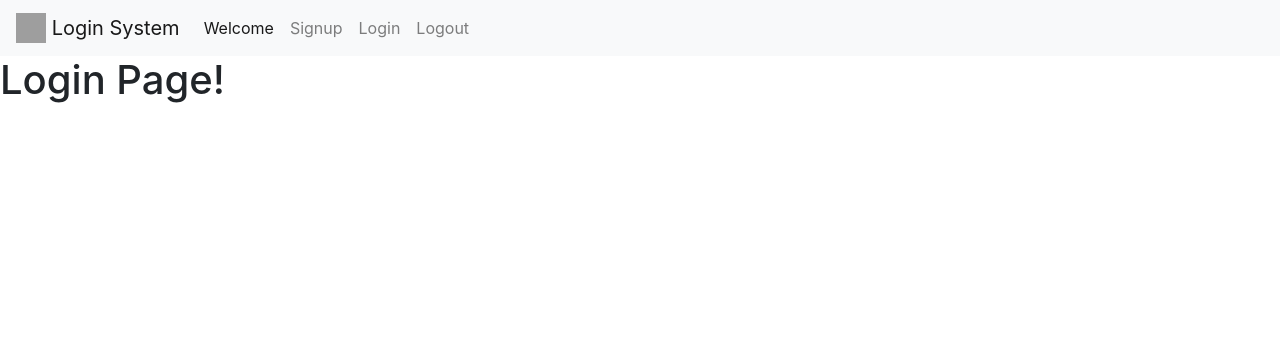
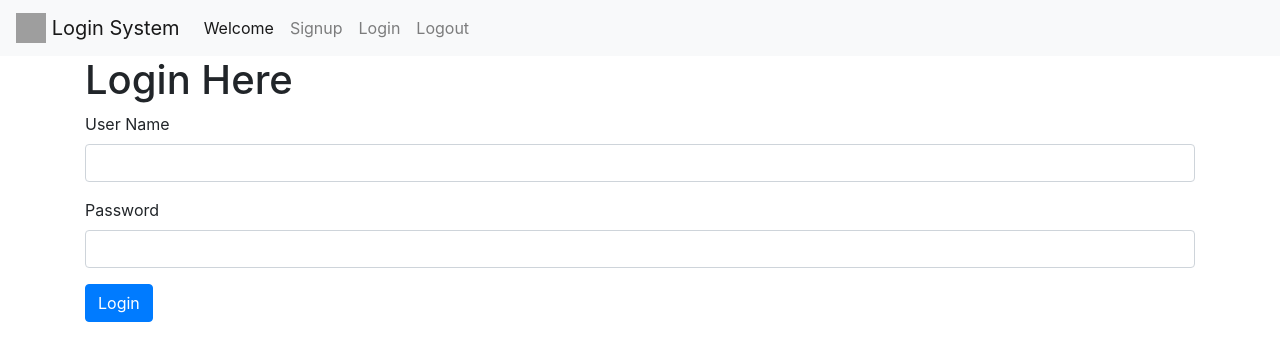
Before and after one commit to d-shaktiranjan/login_system_php, a PHP site: page /login.php in a window 1280 px wide. Shown: the top 361 px of the page. Run offline with PHP 8.4, Linux system fonts and the light colour scheme; grey boxes are pictures that could not be loaded.

Commit message:
bs: added login form

```diff
--- a/login.php
+++ b/login.php
@@ -1,23 +1,47 @@
 <!doctype html>
 <html lang="en">
+
 <head>
   <!-- Required meta tags -->
   <meta charset="utf-8">
   <meta name="viewport" content="width=device-width, initial-scale=1, shrink-to-fit=no">
 
   <!-- Bootstrap CSS -->
-    <link rel="stylesheet" href="https://stackpath.bootstrapcdn.com/bootstrap/4.5.2/css/bootstrap.min.css" integrity="sha384-JcKb8q3iqJ61gNV9KGb8thSsNjpSL0n8PARn9HuZOnIxN0hoP+VmmDGMN5t9UJ0Z" crossorigin="anonymous">
+  <link rel="stylesheet" href="https://stackpath.bootstrapcdn.com/bootstrap/4.5.2/css/bootstrap.min.css"
+    integrity="sha384-JcKb8q3iqJ61gNV9KGb8thSsNjpSL0n8PARn9HuZOnIxN0hoP+VmmDGMN5t9UJ0Z" crossorigin="anonymous">
 
   <title>Login Page!</title>
 </head>
+
 <body>
   <?php include("parts/navbar.php")?>
-    <h1>Login Page!</h1>
+
+  <div class="container">
+    <form>
+    <h1>Login Here</h1>
+      <div class="form-group">
+        <label for="exampleInputEmail1">User Name</label>
+        <input type="text" class="form-control" id="uname" name="uname" aria-describedby="emailHelp">
+      </div>
+      <div class="form-group">
+        <label for="exampleInputPassword1">Password</label>
+        <input type="password" class="form-control" id="pass" name="pass">
+      </div>
+      <button type="submit" class="btn btn-primary">Login</button>
+    </form>
+  </div>
 
   <!-- Optional JavaScript -->
   <!-- jQuery first, then Popper.js, then Bootstrap JS -->
-    <script src="https://code.jquery.com/jquery-3.5.1.slim.min.js" integrity="sha384-DfXdz2htPH0lsSSs5nCTpuj/zy4C+OGpamoFVy38MVBnE+IbbVYUew+OrCXaRkfj" crossorigin="anonymous"></script>
-    <script src="https://cdn.jsdelivr.net/npm/popper.js@1.16.1/dist/umd/popper.min.js" integrity="sha384-9/reFTGAW83EW2RDu2S0VKaIzap3H66lZH81PoYlFhbGU+6BZp6G7niu735Sk7lN" crossorigin="anonymous"></script>
-    <script src="https://stackpath.bootstrapcdn.com/bootstrap/4.5.2/js/bootstrap.min.js" integrity="sha384-B4gt1jrGC7Jh4AgTPSdUtOBvfO8shuf57BaghqFfPlYxofvL8/KUEfYiJOMMV+rV" crossorigin="anonymous"></script>
+  <script src="https://code.jquery.com/jquery-3.5.1.slim.min.js"
+    integrity="sha384-DfXdz2htPH0lsSSs5nCTpuj/zy4C+OGpamoFVy38MVBnE+IbbVYUew+OrCXaRkfj"
+    crossorigin="anonymous"></script>
+  <script src="https://cdn.jsdelivr.net/npm/popper.js@1.16.1/dist/umd/popper.min.js"
+    integrity="sha384-9/reFTGAW83EW2RDu2S0VKaIzap3H66lZH81PoYlFhbGU+6BZp6G7niu735Sk7lN"
+    crossorigin="anonymous"></script>
+  <script src="https://stackpath.bootstrapcdn.com/bootstrap/4.5.2/js/bootstrap.min.js"
+    integrity="sha384-B4gt1jrGC7Jh4AgTPSdUtOBvfO8shuf57BaghqFfPlYxofvL8/KUEfYiJOMMV+rV"
+    crossorigin="anonymous"></script>
 </body>
+
 </html>
```
Lines whose indentation alone changed are shown as unchanged.
